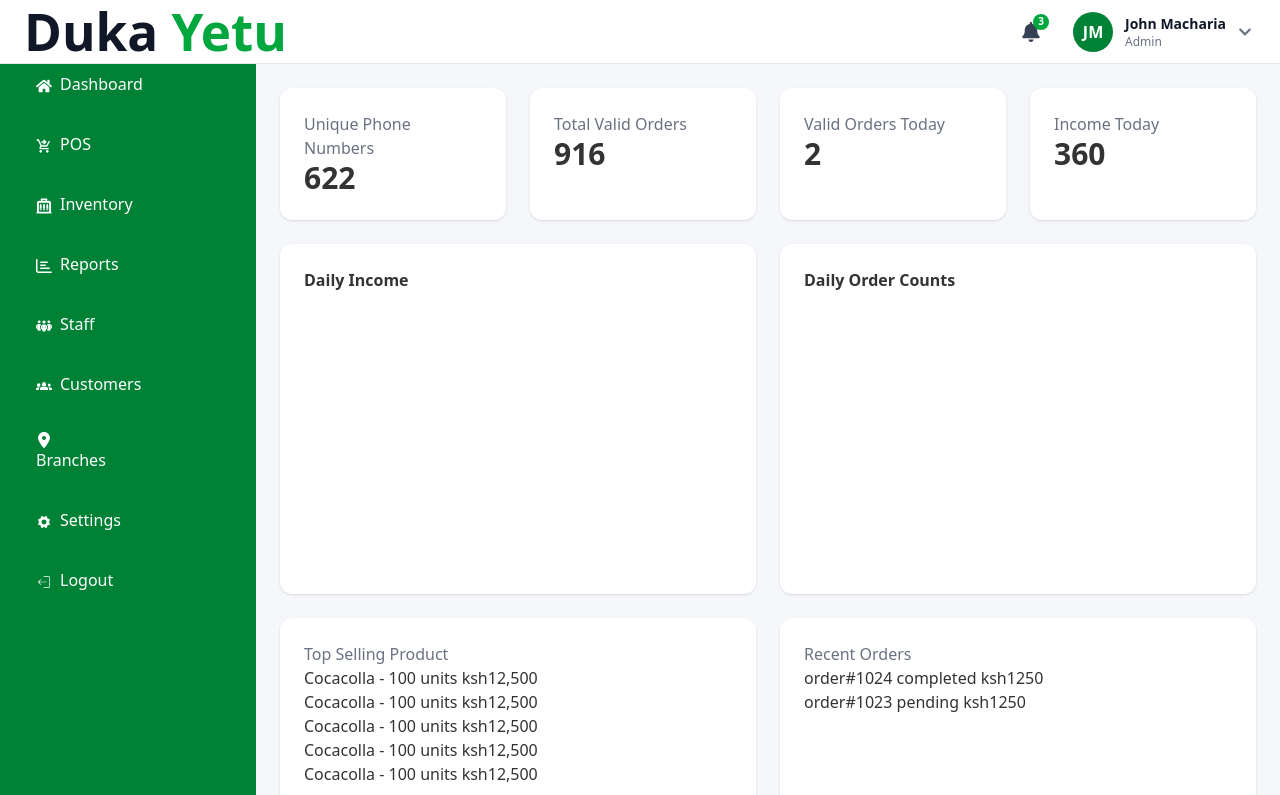
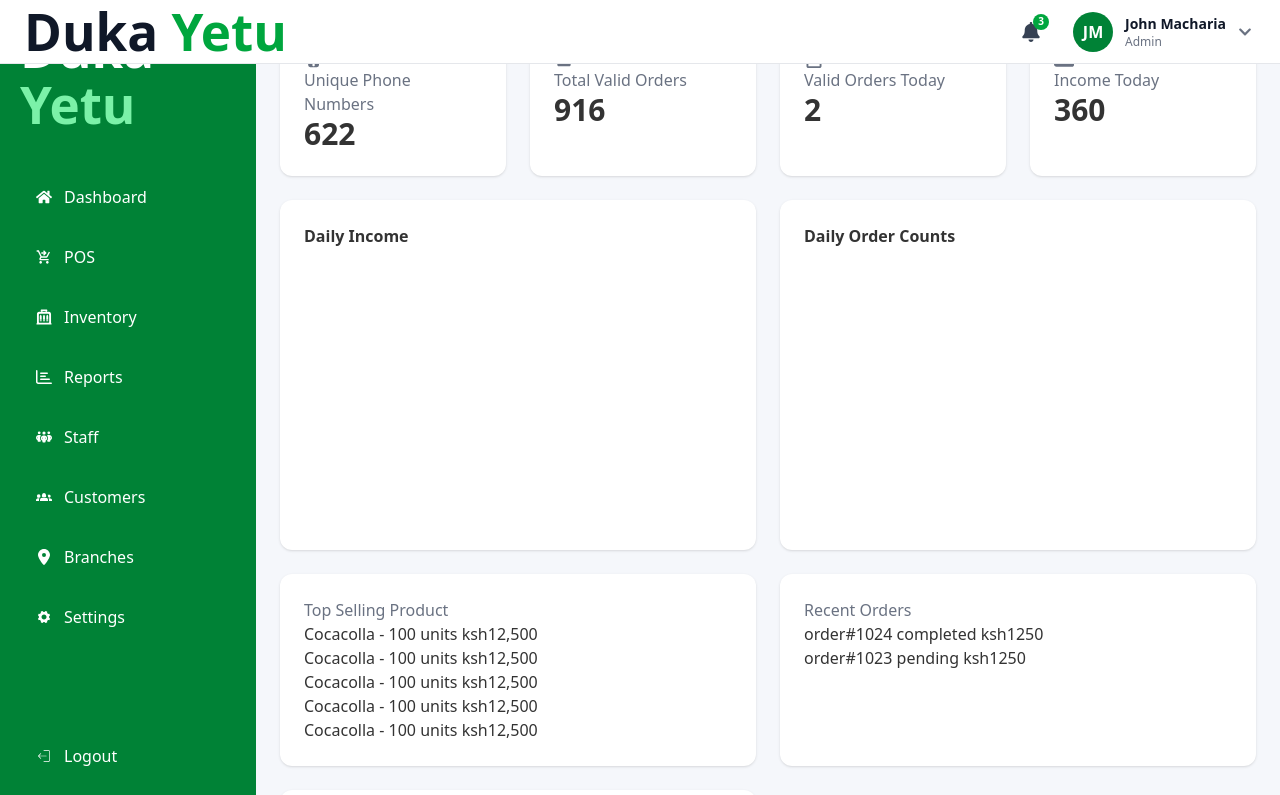
Before and after one commit to John-M23/Duka-Yetu, a React (Vite) app: page /dashboard in a window 1280 px wide. Shown: the top 795 px of the page. Built offline with nearby package versions, Linux system fonts and the light colour scheme.

Commit message:
fixed Side bar

```diff
--- a/src/Layouts/DashboardLayout.jsx
+++ b/src/Layouts/DashboardLayout.jsx
@@ -6,7 +6,7 @@ export default function DashboardLayout({ children }) {
   const [sidebarOpen, setSidebarOpen] = useState(false);
 
   return (
-    <div className="flex min-h-screen bg-[#f5f7fb]">
+    <div className=" min-h-screen  flex bg-[#f5f7fb]">
 
       {/* SIDEBAR: Pinned to the left side */}
       <Sidebar
@@ -21,7 +21,7 @@ export default function DashboardLayout({ children }) {
         <DashboardHeader setSidebarOpen={setSidebarOpen} />
 
         {/* PAGE CONTENT: Margined top to push content down past the header */}
-        <main className="p-6 mt-16 flex-1">
+        <main className="p-6 overflow-y-auto flex-1">
           {children}
         </main>
 
--- a/src/components/Sidebar.jsx
+++ b/src/components/Sidebar.jsx
@@ -1,5 +1,5 @@
 import { Link } from "react-router-dom";
-import { CiLogout} from "react-icons/ci";
+import { CiLogout } from "react-icons/ci";
 import { IoIosSettings } from "react-icons/io";
 import { FaLocationDot } from "react-icons/fa6";
 import { MdGroups2 } from "react-icons/md";
@@ -8,7 +8,6 @@ import { FaRegChartBar } from "react-icons/fa6";
 import { GiAmmoBox } from "react-icons/gi";
 import { FaHome } from "react-icons/fa";
 import { MdOutlineShoppingCartCheckout } from "react-icons/md";
-
 
 export default function Sidebar({ sidebarOpen, setSidebarOpen }) {
   return (
@@ -24,96 +23,96 @@ export default function Sidebar({ sidebarOpen, setSidebarOpen }) {
       {/* SIDEBAR */}
       <aside
         className={`
-            fixed top-0 left-0 z-50
-          h-screen w-64 bg-green-700 text-white p-5
-          transform transition-transform duration-300
+          bg-green-700 text-white
+          w-64 h-screen p-5 flex flex-col
+          transition-transform duration-300
 
+          fixed top-0 left-0 z-50
           ${sidebarOpen ? "translate-x-0" : "-translate-x-full"}
 
-          md:translate-x-0 md:static md:flex-shrink-0
+          md:translate-x-0 md:sticky md:top-0
         `}
       >
-
         {/* LOGO */}
-        {/* <h1 className="text-3xl font-bold">
+        <h1 className="text-4xl font-bold">
           <span className="text-white">Duka </span>
           <span className="text-green-300">Yetu</span>
-        </h1> */}
+        </h1>
 
         {/* NAVIGATION */}
-        <nav className="mt-10 flex flex-col gap-3">
-
+        <nav className="mt-10 flex flex-col gap-3 flex-1">
           <Link
             to="/dashboard"
-            className="hover:bg-green-600 px-4 py-3 rounded-xl transition"
+            className="flex items-center gap-3 hover:bg-green-600 px-4 py-3 rounded-xl transition"
           >
-            <FaHome  className="inline mr-2"/>
-
+            <FaHome />
             Dashboard
           </Link>
 
           <Link
             to="/pos"
-            className="hover:bg-green-600 px-4 py-3 rounded-xl transition"
+            className="flex items-center gap-3 hover:bg-green-600 px-4 py-3 rounded-xl transition"
           >
-            <MdOutlineShoppingCartCheckout className="inline mr-2" />
+            <MdOutlineShoppingCartCheckout />
             POS
           </Link>
 
           <Link
             to="/inventory"
-            className="hover:bg-green-600 px-4 py-3 rounded-xl transition"
+            className="flex items-center gap-3 hover:bg-green-600 px-4 py-3 rounded-xl transition"
           >
-            <GiAmmoBox  className="inline mr-2"/>
+            <GiAmmoBox />
             Inventory
           </Link>
 
           <Link
             to="/reports"
-            className="hover:bg-green-600 px-4 py-3 rounded-xl transition"
+            className="flex items-center gap-3 hover:bg-green-600 px-4 py-3 rounded-xl transition"
           >
-            <FaRegChartBar  className="inline mr-2"/>
+            <FaRegChartBar />
             Reports
           </Link>
 
           <Link
             to="/staff"
-            className="hover:bg-green-600 px-4 py-3 rounded-xl transition"
+            className="flex items-center gap-3 hover:bg-green-600 px-4 py-3 rounded-xl transition"
           >
-            <FaPeopleGroup  className="inline mr-2"/>
+            <FaPeopleGroup />
             Staff
           </Link>
 
           <Link
             to="/customer"
-            className="hover:bg-green-600 px-4 py-3 rounded-xl transition"
+            className="flex items-center gap-3 hover:bg-green-600 px-4 py-3 rounded-xl transition"
           >
-            <MdGroups2  className="inline mr-2"/>
+            <MdGroups2 />
             Customers
           </Link>
 
           <Link
             to="/branch"
-            className="hover:bg-green-600 px-4 py-3 rounded-xl transition"
+            className="flex items-center gap-3 hover:bg-green-600 px-4 py-3 rounded-xl transition"
           >
-            <FaLocationDot classname="inline mr-2" />
+            <FaLocationDot />
             Branches
           </Link>
+
           <Link
             to="/settings"
-            className="hover:bg-green-600 px-4 py-3 rounded-xl transition"
+            className="flex items-center gap-3 hover:bg-green-600 px-4 py-3 rounded-xl transition"
           >
-            <IoIosSettings className="inline mr-2" />
+            <IoIosSettings />
             Settings
           </Link>
+
+          {/* PUSHES LOGOUT TO BOTTOM */}
           <Link
             to="/logout"
-            className="hover:bg-green-600 px-4 py-3 rounded-xl transition mt-auto"
+            className="flex items-center gap-3 hover:bg-green-600 px-4 py-3 rounded-xl transition mt-auto"
           >
-            <CiLogout className="inline mr-2" />
+            <CiLogout />
             Logout
           </Link>
-
         </nav>
       </aside>
     </>
--- a/src/pages/Dashboard.jsx
+++ b/src/pages/Dashboard.jsx
@@ -1,4 +1,8 @@
 import DashboardLayout from "../Layouts/DashboardLayout";
+import { MdPhoneIphone } from "react-icons/md";
+import { MdShoppingBag } from "react-icons/md";
+import { FaRegClipboard } from "react-icons/fa";
+import { FaWallet } from "react-icons/fa";
 
 export default function Dashboard() {
   return (
@@ -10,22 +14,23 @@ export default function Dashboard() {
       <div className="grid grid-cols-1 md:grid-cols-2 lg:grid-cols-4 gap-6 mb-6">
 
         <div className="bg-white p-6 rounded-xl shadow">
-          <p className="text-gray-500">Unique Phone Numbers</p>
+          <p className="text-gray-500"> <MdPhoneIphone  className="text-xl mr-2"/>Unique Phone Numbers</p>
           <h2 className="text-3xl font-bold">622</h2>
         </div>
 
         <div className="bg-white p-6 rounded-xl shadow">
-          <p className="text-gray-500">Total Valid Orders</p>
+          <p className="text-gray-500"> <MdShoppingBag className="text-xl mr-2"/>Total Valid Orders</p>
           <h2 className="text-3xl font-bold">916</h2>
         </div>
 
         <div className="bg-white p-6 rounded-xl shadow">
-          <p className="text-gray-500">Valid Orders Today</p>
+          <p className="text-gray-500"> <FaRegClipboard className="text-xl mr-2"/>
+Valid Orders Today</p>
           <h2 className="text-3xl font-bold">2</h2>
         </div>
 
         <div className="bg-white p-6 rounded-xl shadow">
-          <p className="text-gray-500">Income Today</p>
+          <p className="text-gray-500"> <FaWallet className="text-xl mr-2"/>Income Today</p>
           <h2 className="text-3xl font-bold">360</h2>
         </div>
       </div>
```
